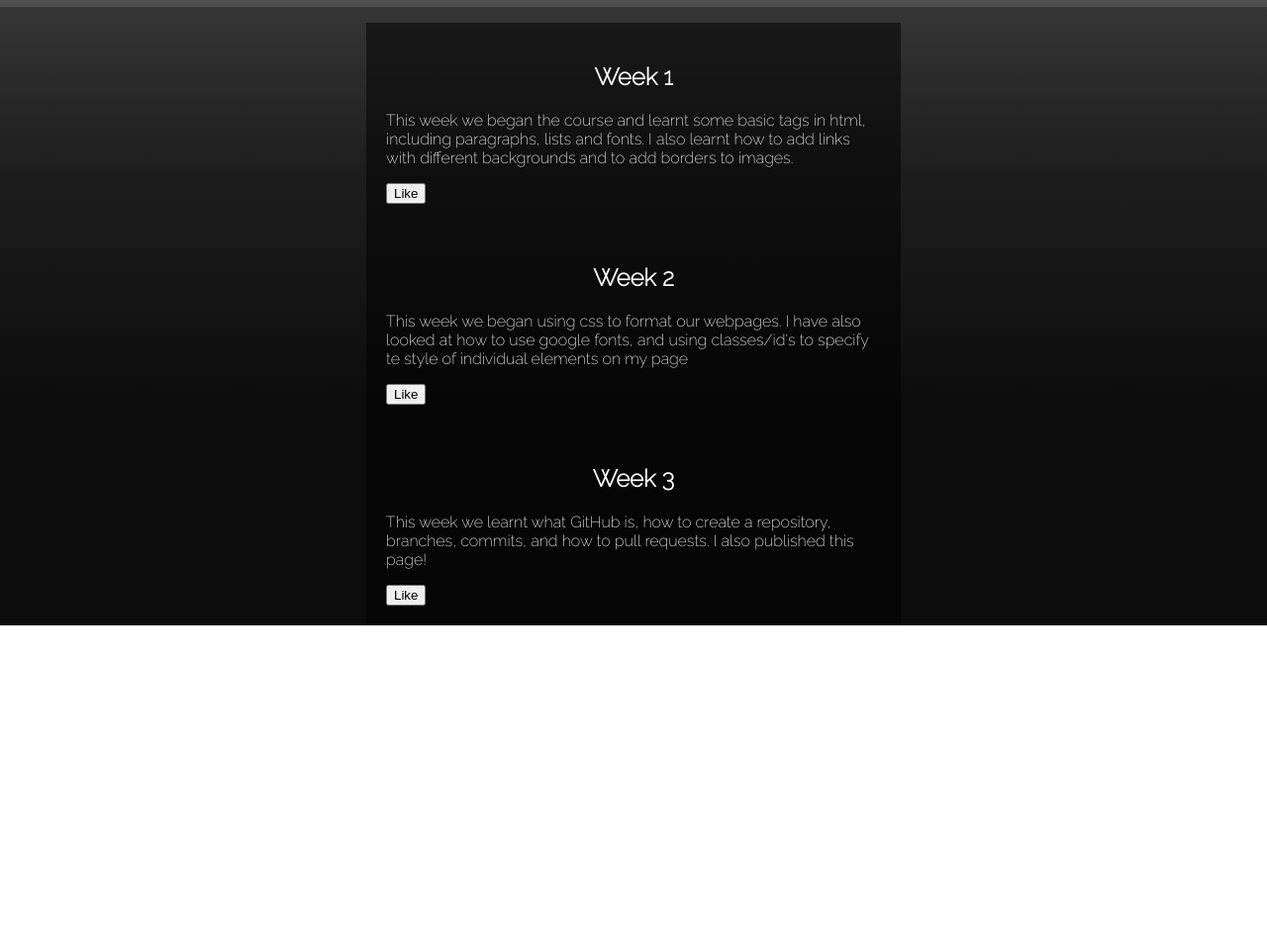
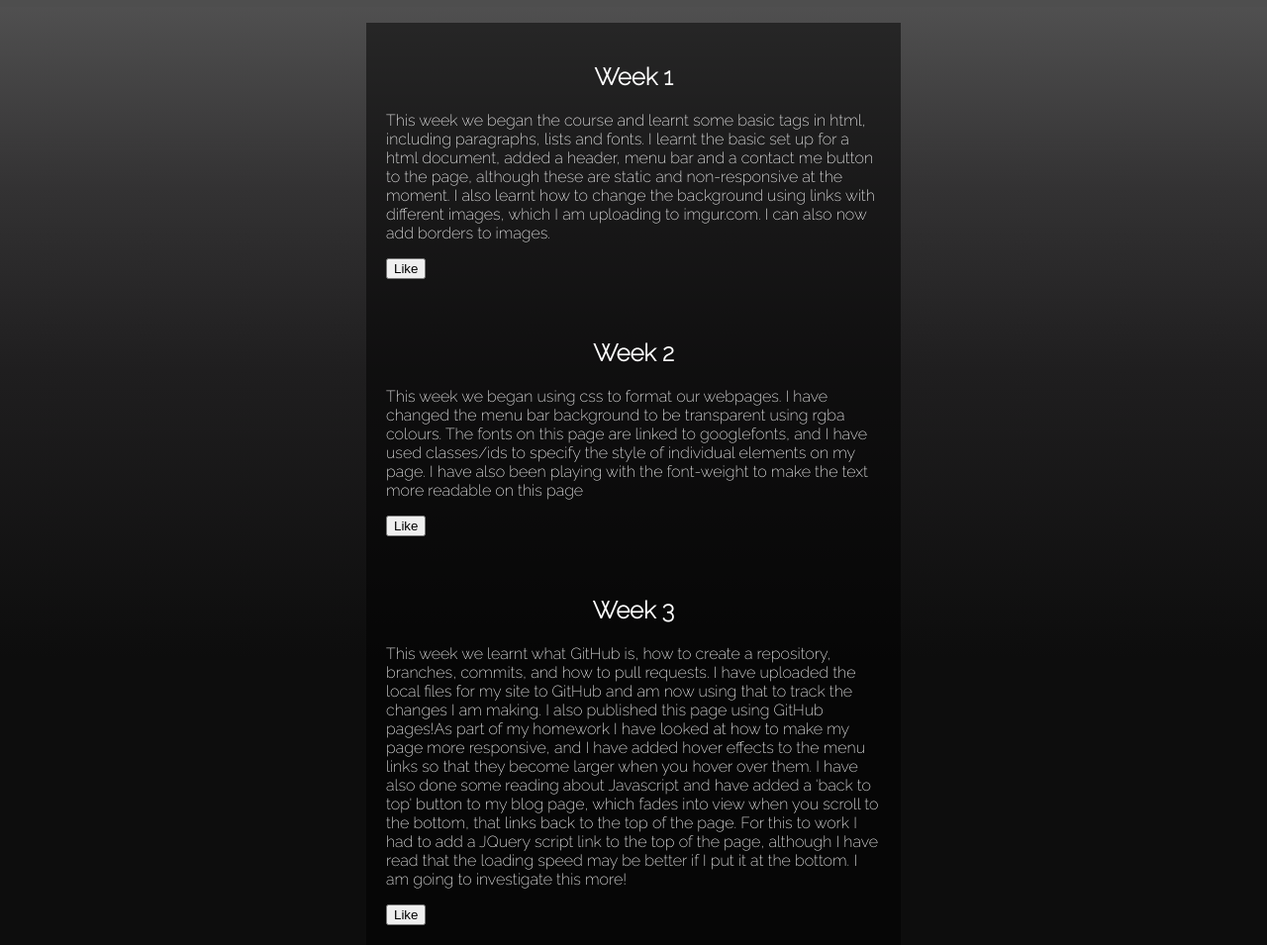
Before and after one commit to alicepaterson/aliceblog.github.io, a plain HTML site: page blog-page.html in a window 1280 px wide. Shown: the part 574-1529 px from the top of the page at 99% size. Before the commit the page ends 1206 px from the top, so only its background shows below. Drawn offline with nearby package versions, Linux system fonts and the light colour scheme; grey boxes are pictures that could not be loaded.

Commit message:
Updating blog entries

```diff
--- a/blog-page.html
+++ b/blog-page.html
@@ -26,21 +26,21 @@
   <article class="blog-entry">
   <div>
     <h2>Week 1</h2>
-    <p>This week we began the course and learnt some basic tags in html, including paragraphs, lists and fonts. I also learnt how to add links with different backgrounds and to add borders to images.</p>
+    <p>This week we began the course and learnt some basic tags in html, including paragraphs, lists and fonts. I learnt the basic set up for a html document, added a header, menu bar and a contact me button to the page, although these are static and non-responsive at the moment. I also learnt how to change the background using links with different images, which I am uploading to imgur.com. I can also now add borders to images.</p>
     <button>Like</button>
   </article>
   </div>
   <div>
   <article class="blog-entry">
     <h2>Week 2</h2>
-    <p>This week we began using css to format our webpages. I have also looked at how to use google fonts, and using classes/id's to specify te style of individual elements on my page</p>
+    <p>This week we began using css to format our webpages. I have changed the menu bar background to be transparent using rgba colours. The fonts on this page are linked to googlefonts, and I have used classes/ids to specify the style of individual elements on my page. I have also been playing with the font-weight to make the text more readable on this page</p>
     <button>Like</button>
   </article>
   </div>
   <div>
   <article class="blog-entry">
     <h2>Week 3</h2>
-    <p>This week we learnt what GitHub is, how to create a repository, branches, commits, and how to pull requests. I also published this page!</p>
+    <p>This week we learnt what GitHub is, how to create a repository, branches, commits, and how to pull requests. I have uploaded the local files for my site to GitHub and am now using that to track the changes I am making. I also published this page using GitHub pages!As part of my homework I have looked at how to make my page more responsive, and I have added hover effects to the menu links so that they become larger when you hover over them. I have also done some reading about Javascript and have added a 'back to top' button to my blog page, which fades into view when you scroll to the bottom, that links back to the top of the page. For this to work I had to add a JQuery script link to the top of the page, although I have read that the loading speed may be better if I put it at the bottom. I am going to investigate this more!</p>
     <button>Like</button>
   </article>
   </div>
```
